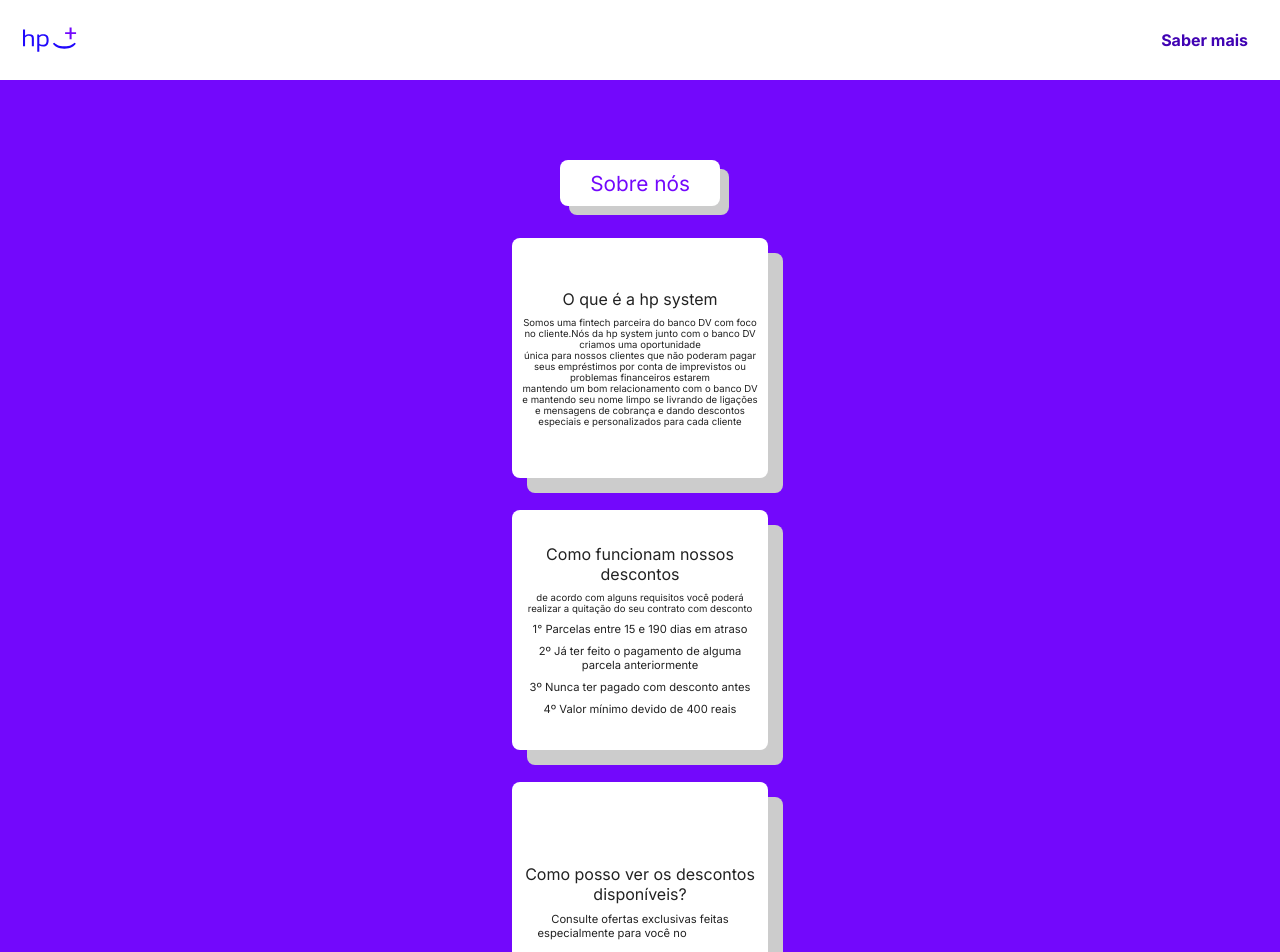
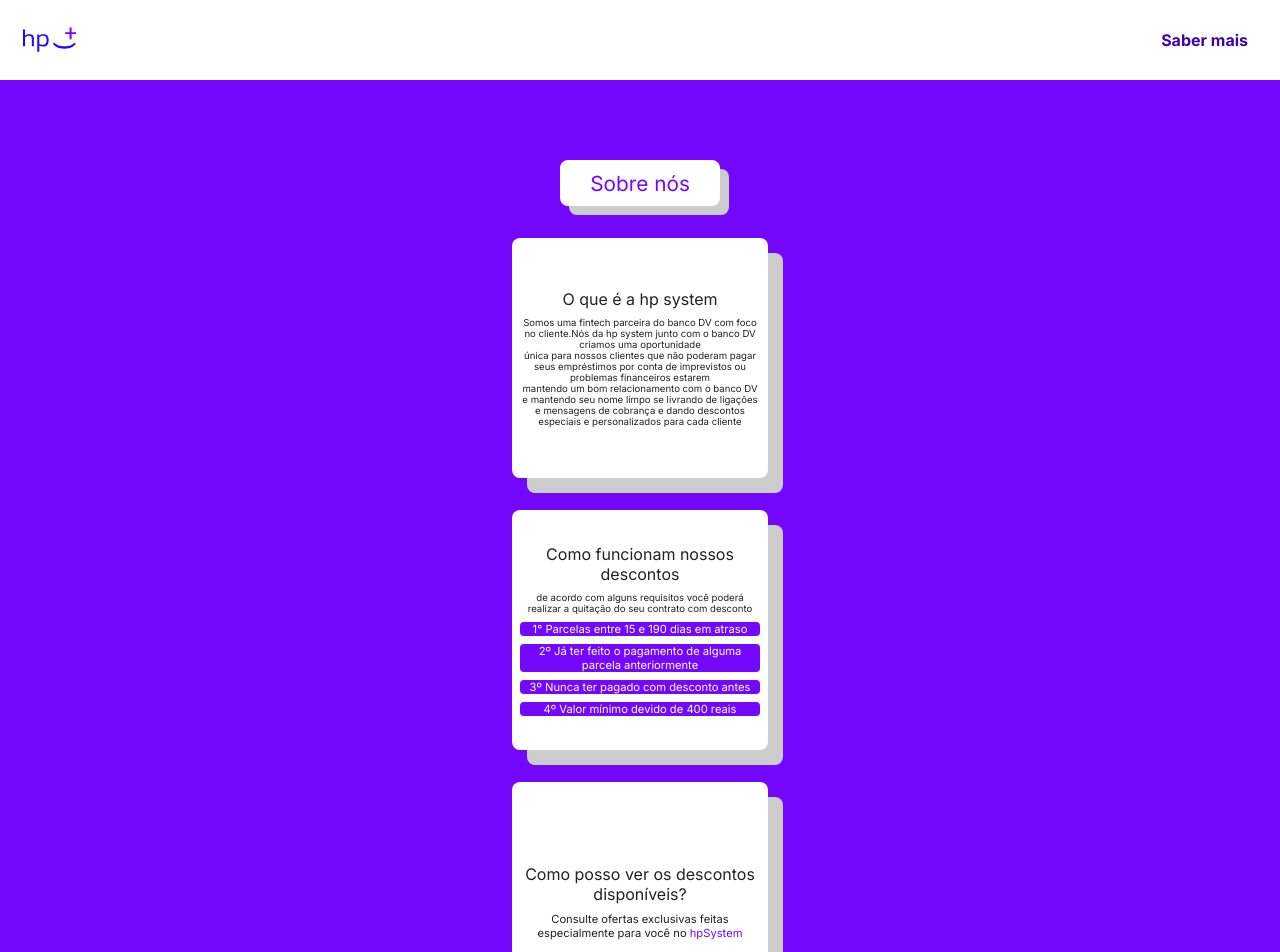
Before and after one commit to HenriqueLdev/Hp-system, a React (Vite) app: page /about in a window 1280 px wide. Shown: the top 952 px of the page. Built offline with nearby package versions, Linux system fonts and the light colour scheme.

Commit message:
negociation rules update

```diff
--- a/src/pages/About/About.jsx
+++ b/src/pages/About/About.jsx
@@ -52,7 +52,7 @@
         Como posso ver os descontos disponíveis?
     </p>
 
-    <p> Consulte ofertas exclusivas feitas especialmente para você no <Link to='/renegociar'>hpSystem</Link></p>
+    <p> Consulte ofertas exclusivas feitas especialmente para você no <Link to='/renegociar'><span id='hpconsul'>hpSystem</span></Link></p>
 </div>
         </div>
         <Footer/>
--- a/src/pages/About/styles.css
+++ b/src/pages/About/styles.css
@@ -47,8 +47,18 @@
 .info-desc{
     font-size: 0.6rem;
 }
+#hpconsul{
+    color: #7308FC;
+}
 
 
+.rules{
+    background-color: #7308FC;
+    color:#fff;
+    border-radius: 4px;
+    max-height: 1.8rem;
+    width: 15rem;
+}
 
 @media (min-width:600px) {
     .info-card{
```
